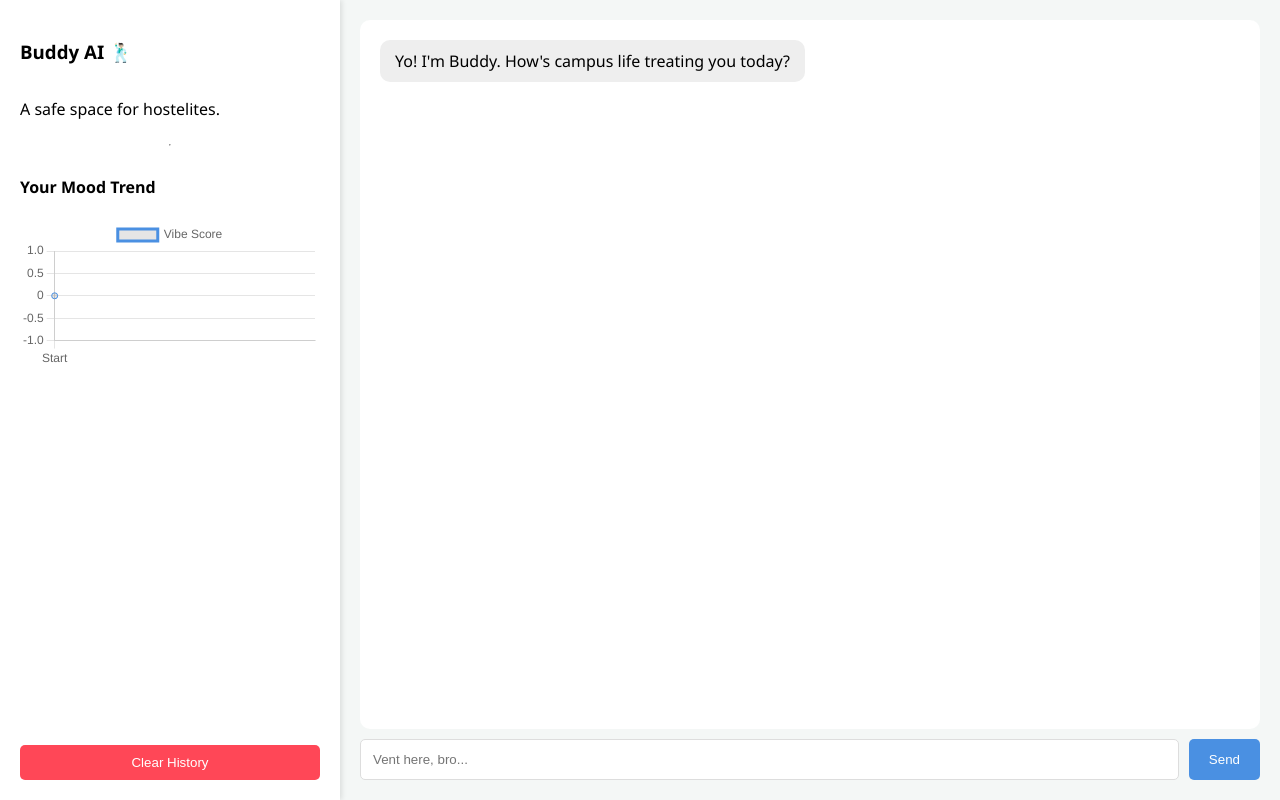
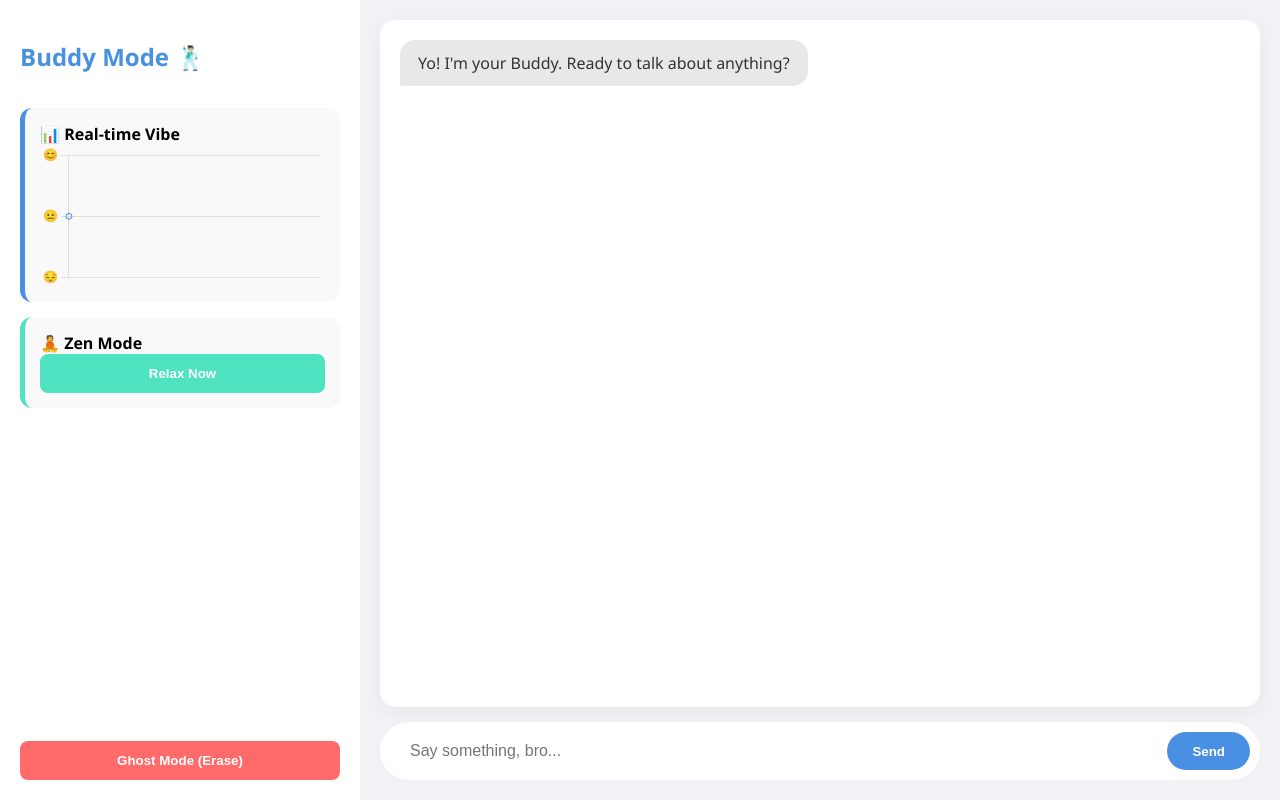
Before and after one commit to amirthas-a11y/mental-wellness-chatbot, a Flask app: page / in a window 1280 px wide. Run offline with Flask 3, Linux system fonts and the light colour scheme.

Commit message:
Final 2.0 version for demo

```diff
--- a/app.py
+++ b/app.py
@@ -1,21 +1,37 @@
 import os
 import sqlite3
-import random
-import requests
 from flask import Flask, render_template, request, jsonify
+from google import genai
 from vaderSentiment.vaderSentiment import SentimentIntensityAnalyzer
 
 app = Flask(__name__)
 app.secret_key = os.environ.get("FLASK_SECRET", "wellness_buddy_2026")
 DB_PATH = "chat_history.db"
 
+# Initialize Tools
 analyzer = SentimentIntensityAnalyzer()
 
-SAFE_RESPONSES = [
-    "I hear you, bro. That sounds tough, but you've got this!",
-    "Arre yaar, I'm always in your corner. Tell me more?",
-    "Exam stress is real, buddy. Take a deep breath, I'm listening."
-]
+# STABLE 2.0 MODEL ID
+MODEL_ID = "gemini-2.0-flash"
+
+def init_db():
+    """Sets up the SQLite database for chat history."""
+    with sqlite3.connect(DB_PATH) as conn:
+        conn.execute('''
+            CREATE TABLE IF NOT EXISTS chats (
+                id INTEGER PRIMARY KEY AUTOINCREMENT,
+                timestamp DATETIME DEFAULT CURRENT_TIMESTAMP,
+                user_message TEXT,
+                bot_response TEXT,
+                sentiment_score REAL
+            )
+        ''')
+        conn.commit()
+
+init_db()
+
+def get_db():
+    return sqlite3.connect(DB_PATH)
 
 @app.route("/")
 def index():
@@ -27,46 +43,61 @@ def chat():
     user_message = user_data.get("message", "").strip()
 
     if not user_message:
-        return jsonify({"response": "I'm listening, bro.", "score": 0})
-
-    vs = analyzer.polarity_scores(user_message)
-    score = float(vs['compound'])
+        return jsonify({"response": "I'm listening, bro. Go ahead.", "score": 0})
 
     try:
         api_key = os.environ.get("GEMINI_API_KEY")
-        # Ensure we are using the Stable V1 URL
-        url = f"https://generativelanguage.googleapis.com/v1/models/gemini-1.5-flash:generateContent?key={api_key}"
+        if not api_key:
+             return jsonify({"response": "Missing API Key! Fix it in Render.", "score": 0})
 
-        # Simplified payload structure
-        payload = {
-            "contents": [{
-                "parts": [{"text": f"You are 'Buddy', a chill college friend. Use casual language (bro, yaar). Max 2 sentences. User says: {user_message}"}]
-            }]
-        }
+        # Initialize GenAI Client for Gemini 2.0
+        client = genai.Client(api_key=api_key)
 
-        response = requests.post(url, json=payload)
-        res_json = response.json()
+        persona = (
+            "You are 'Buddy', a chill, empathetic college companion. "
+            "Use casual language (bro, yaar, buddy). Support students with "
+            "hostel life and exams. Keep it very brief (max 2 sentences)."
+        )
 
-        # Check if Google sent an error instead of a response
-        if 'error' in res_json:
-            print(f"GOOGLE API ERROR: {res_json['error']['message']}")
-            bot_response = random.choice(SAFE_RESPONSES)
-        else:
-            bot_response = res_json['candidates'][0]['content']['parts'][0]['text']
+        # Gemini 2.0 Generation
+        response = client.models.generate_content(
+            model=MODEL_ID,
+            contents=f"{persona}\nUser: {user_message}"
+        )
+
+        bot_response = response.text
+
+        # Calculate Sentiment using VADER
+        vs = analyzer.polarity_scores(user_message)
+        score = float(vs['compound'])
+
+        # Log to Database
+        with get_db() as conn:
+            conn.execute(
+                "INSERT INTO chats (user_message, bot_response, sentiment_score) VALUES (?, ?, ?)",
+                (user_message, bot_response, score)
+            )
+            conn.commit()
+
+        return jsonify({"response": bot_response, "score": score})
 
     except Exception as e:
-        print(f"SYSTEM ERROR: {e}")
-        bot_response = random.choice(SAFE_RESPONSES)
+        # Detailed error log for Render console
+        print(f"--- API ERROR (2.0) --- {e}")
 
-    try:
-        with sqlite3.connect(DB_PATH) as conn:
-            conn.execute("INSERT INTO chats (user_message, bot_response, sentiment_score) VALUES (?, ?, ?)",
-                        (user_message, bot_response, score))
-            conn.commit()
-    except:
-        pass
+        # Fallback response for Demo Safety
+        return jsonify({
+            "response": "Arre yaar, my 2.0 brain is overthinking. But I'm listening—what's on your mind?",
+            "score": 0
+        })
 
-    return jsonify({"response": bot_response, "score": score})
+@app.route("/clear_history", methods=["POST"])
+def clear_history():
+    with get_db() as conn:
+        conn.execute("DELETE FROM chats")
+        conn.commit()
+    return jsonify({"status": "History Nuked!"})
 
 if __name__ == "__main__":
-    app.run(host='0.0.0.0', port=int(os.environ.get("PORT", 10000)))
+    port = int(os.environ.get("PORT", 5000))
+    app.run(host='0.0.0.0', port=port, debug=False)
--- a/templates/index.html
+++ b/templates/index.html
@@ -3,39 +3,46 @@
 <head>
     <meta charset="UTF-8">
     <meta name="viewport" content="width=device-width, initial-scale=1.0">
-    <title>Buddy AI | Wellness</title>
+    <title>Wellness Buddy | Gemini 2.0</title>
     <script src="https://cdn.jsdelivr.net/npm/chart.js"></script>
     <style>
-        :root { --primary: #4A90E2; --bg: #F4F7F6; }
-        body { font-family: 'Segoe UI', sans-serif; background: var(--bg); display: flex; height: 100vh; margin: 0; }
-        .sidebar { width: 300px; background: white; padding: 20px; box-shadow: 2px 0 5px rgba(0,0,0,0.1); display: flex; flex-direction: column; }
-        .main-chat { flex: 1; display: flex; flex-direction: column; padding: 20px; }
-        .chat-box { flex: 1; background: white; border-radius: 10px; overflow-y: auto; padding: 20px; display: flex; flex-direction: column; gap: 10px; }
-        .msg { padding: 10px 15px; border-radius: 10px; max-width: 70%; word-wrap: break-word; }
-        .user { background: var(--primary); color: white; align-self: flex-end; }
-        .bot { background: #eee; align-self: flex-start; }
-        .input-area { margin-top: 10px; display: flex; gap: 10px; }
-        input { flex: 1; padding: 12px; border-radius: 5px; border: 1px solid #ddd; }
-        button { padding: 10px 20px; background: var(--primary); color: white; border: none; border-radius: 5px; cursor: pointer; }
-        button:disabled { background: #ccc; }
+        :root { --primary: #4A90E2; --secondary: #50E3C2; --danger: #FF6B6B; --bg: #F4F7F6; }
+        body { font-family: 'Segoe UI', sans-serif; background: var(--bg); display: flex; height: 100vh; margin: 0; overflow: hidden; }
+        .sidebar { width: 320px; background: white; padding: 20px; box-shadow: 2px 0 10px rgba(0,0,0,0.05); display: flex; flex-direction: column; gap: 15px; }
+        .card { background: #f9f9f9; padding: 15px; border-radius: 12px; border-left: 5px solid var(--primary); }
+        .btn { width: 100%; padding: 12px; border-radius: 8px; border: none; cursor: pointer; font-weight: bold; transition: 0.3s; }
+        .main-chat { flex: 1; display: flex; flex-direction: column; padding: 20px; background: #F0F2F5; }
+        .chat-box { flex: 1; background: white; border-radius: 15px; box-shadow: 0 5px 20px rgba(0,0,0,0.05); overflow-y: auto; padding: 20px; display: flex; flex-direction: column; gap: 15px; }
+        .msg { padding: 12px 18px; border-radius: 15px; max-width: 80%; line-height: 1.4; word-wrap: break-word; }
+        .user { background: var(--primary); color: white; align-self: flex-end; border-bottom-right-radius: 2px; }
+        .bot { background: #E8E8E8; color: #333; align-self: flex-start; border-bottom-left-radius: 2px; }
+        .input-area { margin-top: 15px; display: flex; gap: 10px; background: white; padding: 10px; border-radius: 40px; }
+        input { flex: 1; padding: 10px 20px; border: none; outline: none; font-size: 16px; }
+        #zen-box { display: none; text-align: center; padding: 15px; background: #e0f7f1; border-radius: 10px; color: #2d6a4f; font-weight: bold; }
     </style>
 </head>
 <body>
     <div class="sidebar">
-        <h3>Buddy AI 🕺🏻</h3>
-        <p>A safe space for hostelites.</p>
-        <hr>
-        <h4>Your Mood Trend</h4>
-        <canvas id="moodChart"></canvas>
-        <button onclick="clearHistory()" style="margin-top:auto; background:#ff4757;">Clear History</button>
+        <h2 style="color: var(--primary);">Buddy Mode 🕺🏻</h2>
+        <div class="card">
+            <strong>📊 Real-time Vibe</strong>
+            <canvas id="moodChart" height="150"></canvas>
+        </div>
+        <div class="card" style="border-color: var(--secondary);">
+            <strong>🧘 Zen Mode</strong>
+            <div id="zen-box">Breathe in... Breathe out...</div>
+            <button class="btn" style="background: var(--secondary); color: white;" onclick="startZen()">Relax Now</button>
+        </div>
+        <button class="btn" style="background: var(--danger); color: white; margin-top: auto;" onclick="nukeHistory()">Ghost Mode (Erase)</button>
     </div>
+
     <div class="main-chat">
         <div class="chat-box" id="chat-box">
-            <div class="msg bot">Yo! I'm Buddy. How's campus life treating you today?</div>
+            <div class="msg bot">Yo! I'm your Buddy. Ready to talk about anything?</div>
         </div>
         <div class="input-area">
-            <input type="text" id="user-input" placeholder="Vent here, bro..." onkeypress="if(event.key==='Enter') send()">
-            <button id="send-btn" onclick="send()">Send</button>
+            <input type="text" id="user-input" placeholder="Say something, bro..." onkeypress="if(event.key==='Enter') send()">
+            <button class="btn" style="width: auto; background: var(--primary); color: white; border-radius: 30px; padding: 10px 25px;" onclick="send()">Send</button>
         </div>
     </div>
 
@@ -43,19 +50,17 @@
         const ctx = document.getElementById('moodChart').getContext('2d');
         let moodChart = new Chart(ctx, {
             type: 'line',
-            data: { labels: ['Start'], datasets: [{ label: 'Vibe Score', data: [0], borderColor: '#4A90E2', tension: 0.3 }] },
-            options: { scales: { y: { min: -1, max: 1 } } }
+            data: { labels: ['Start'], datasets: [{ data: [0], borderColor: '#4A90E2', tension: 0.4, fill: true, backgroundColor: 'rgba(74,144,226,0.1)' }] },
+            options: { plugins: { legend: false }, scales: { y: { min: -1, max: 1, ticks: { stepSize: 1, callback: v => v===1?'😊':v===0?'😐':v===-1?'😔':'' } }, x: { display: false } } }
         });
 
         async function send() {
             const input = document.getElementById("user-input");
-            const btn = document.getElementById("send-btn");
             const val = input.value.trim();
             if(!val) return;
 
             addMsg(val, 'user');
             input.value = "";
-            btn.disabled = true;
 
             try {
                 const res = await fetch("/chat", {
@@ -65,30 +70,36 @@
                 });
                 const data = await res.json();
                 addMsg(data.response, 'bot');
-
-                // Update Mood Chart
-                moodChart.data.labels.push('');
-                moodChart.data.datasets[0].data.push(data.score);
-                moodChart.update();
+                updateChart(data.score);
             } catch (e) {
-                addMsg("Arre yaar, server is acting up. Try again?", 'bot');
-            } finally {
-                btn.disabled = false;
+                addMsg("Arre yaar, check your internet. I'm stuck!", 'bot');
             }
         }
 
-        function addMsg(t, type) {
-            const b = document.getElementById("chat-box");
-            const d = document.createElement("div");
-            d.className = `msg ${type}`;
-            d.innerText = t;
-            b.appendChild(d);
-            b.scrollTop = b.scrollHeight;
+        function addMsg(text, type) {
+            const box = document.getElementById("chat-box");
+            const div = document.createElement("div");
+            div.className = `msg ${type}`;
+            div.innerText = text;
+            box.appendChild(div);
+            box.scrollTop = box.scrollHeight;
         }
 
-        async function clearHistory() {
-            if(confirm("Erase all our chats?")) {
-                await fetch("/clear_history", {method: "POST"});
+        function updateChart(score) {
+            moodChart.data.labels.push('');
+            moodChart.data.datasets[0].data.push(score);
+            moodChart.update();
+        }
+
+        function startZen() {
+            const box = document.getElementById("zen-box");
+            box.style.display = "block";
+            setTimeout(() => { box.style.display = "none"; }, 10000);
+        }
+
+        async function nukeHistory() {
+            if(confirm("Erase all evidence?")) {
+                await fetch("/clear_history", { method: "POST" });
                 location.reload();
             }
         }
```
